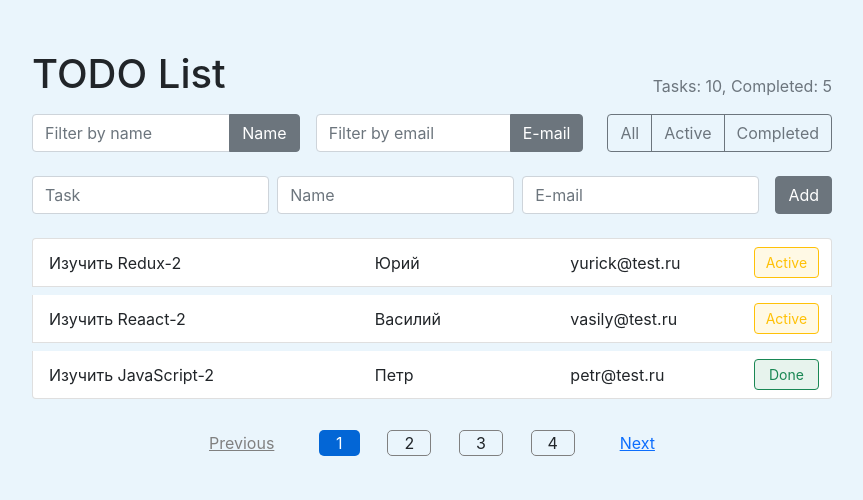
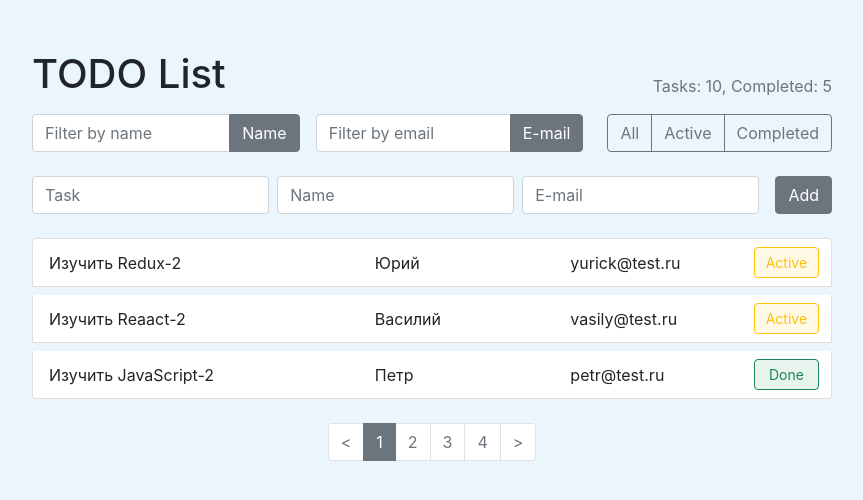
Before and after one commit to KarpovYuri/softlex-test, a React (Create React App) app: page / in a window 1280 px wide. Shown: the top 500 px of the page, without its empty margins (208-1071 px from the left). Built offline with nearby package versions, Linux system fonts and the light colour scheme.

Commit message:
feat: Стилизовать пагинацию

```diff
--- a/src/components/pagination-panel/pagination-panel.css
+++ b/src/components/pagination-panel/pagination-panel.css
@@ -0,0 +1,5 @@
+.page-item.active .page-link {
+  background-color: #6c757d;
+  border-color: #6c757d;
+  color: #fff !important;
+}
--- a/src/components/pagination-panel/pagination-panel.jsx
+++ b/src/components/pagination-panel/pagination-panel.jsx
@@ -2,43 +2,7 @@ import React from 'react';
 import { useDispatch } from "react-redux";
 import { showPage } from '../../actions/actionCreator';
 import ReactPaginate from 'react-paginate';
-import styled from 'styled-components';
 import './pagination-panel.css';
-
-const MyPaginate = styled(ReactPaginate).attrs({ activeClassName: 'active', })`
-margin-top: 2rem;
-  margin-bottom: 5rem;
-  display: flex;
-  flex-direction: row;
-  justify-content: space-between;
-  list-style-type: none;
-  padding: 0 10rem;
-  li a {
-    border-radius: 5px;
-    padding: 0.1rem 1rem;
-    border: gray 1px solid;
-    cursor: pointer;
-  }
-  li.previous a,
-  li.next a,
-  li.break a {
-    border-color: transparent;
-  }
-  li.active a {
-    background-color: #0366d6;
-    border-color: transparent;
-    color: white;
-    min-width: 32px;
-  }
-  li.disabled a {
-    color: grey;
-  }
-  li.disable,
-  li.disabled a {
-    cursor: default;
-  }
-`;
-
 
 const PaginationPanel = ({ pageCount, currentPage }) => {
 
@@ -49,11 +13,26 @@ const PaginationPanel = ({ pageCount, currentPage }) => {
   }
 
   return (
-    <MyPaginate
-      pageCount={pageCount}
-      onPageChange={handleChangePage}
-      forcePage={currentPage}
-    />
+    <nav aria-label="Панель пагинации">
+      <ReactPaginate
+        previousLabel='<'
+        nextLabel='>'
+        breakLabel="..."
+        breakClassName="page-item"
+        breakLinkClassName="page-link text-secondary shadow-none"
+        pageCount={pageCount}
+        onPageChange={handleChangePage}
+        containerClassName="pagination justify-content-center mt-4"
+        pageClassName="page-item"
+        pageLinkClassName="page-link text-secondary shadow-none"
+        previousClassName="page-item"
+        previousLinkClassName="page-link text-secondary shadow-none"
+        nextClassName="page-item"
+        nextLinkClassName="page-link text-secondary shadow-none"
+        activeClassName="active"
+        forcePage={currentPage}
+      />
+    </nav>
   )
 }
 
--- a/src/components/task-add-form/task-add-form.jsx
+++ b/src/components/task-add-form/task-add-form.jsx
@@ -50,28 +50,28 @@ const TaskAddForm = () => {
     <form
       className='d-flex flex-wrap flex-md-nowrap mt-4'>
       <input
-        className='form-control me-md-2 mt-1 mt-md-0'
+        className='form-control shadow-none me-md-2 mt-1 mt-md-0'
         type='text'
         placeholder='Task'
         value={isTaskText}
         onChange={handleTaskTextChange}
       />
       <input
-        className='form-control me-md-2 mt-1 mt-md-0'
+        className='form-control shadow-none me-md-2 mt-1 mt-md-0'
         type='text'
         placeholder='Name'
         value={isUserName}
         onChange={handleUserNameChange}
       />
       <input
-        className='form-control me-md-3 mt-1 mt-md-0'
+        className='form-control shadow-none me-md-3 mt-1 mt-md-0'
         type='text'
         placeholder='E-mail'
         value={isUserEmail}
         onChange={handleUserEmailChange}
       />
       <button
-        className='btn btn-secondary mt-2 mt-md-0'
+        className='btn btn-secondary shadow-none mt-2 mt-md-0'
         type='submit'
         onClick={handleTaskSubmit}>
         Add
--- a/src/components/task-status-filter/task-status-filter.jsx
+++ b/src/components/task-status-filter/task-status-filter.jsx
@@ -34,13 +34,13 @@ const TaskStatusFilter = () => {
       <div className='input-group me-md-3'>
         <input
           type='text'
-          className='form-control'
+          className='form-control shadow-none'
           placeholder='Filter by name'
           value={isUserName}
           onChange={handleUserNameChange}>
         </input>
         <button
-          className='btn btn-secondary input-group-btn'
+          className='btn btn-secondary input-group-btn shadow-none'
           onClick={() => { handleChangeFilter({ activeFilter: 'name', filterValue: isUserName }) }}>
           Name
         </button>
@@ -48,13 +48,13 @@ const TaskStatusFilter = () => {
       <div className='input-group me-md-4 mt-2 mt-md-0'>
         <input
           type='text'
-          className='form-control'
+          className='form-control shadow-none'
           placeholder='Filter by email'
           value={isUserEmail}
           onChange={handleUserEmailChange}>
         </input>
         <button
-          className='btn btn-secondary input-group-btn'
+          className='btn btn-secondary input-group-btn shadow-none'
           onClick={() => { handleChangeFilter({ activeFilter: 'email', filterValue: isUserEmail }) }}>
           E-mail
         </button>
@@ -64,7 +64,7 @@ const TaskStatusFilter = () => {
           <button
             onClick={() => { handleChangeFilter({ activeFilter, filterValue: '' }) }}
             key={activeFilter}
-            className='btn btn-outline-secondary'
+            className='btn btn-outline-secondary shadow-none'
           >{text}</button>
         ))}
       </div>
```
